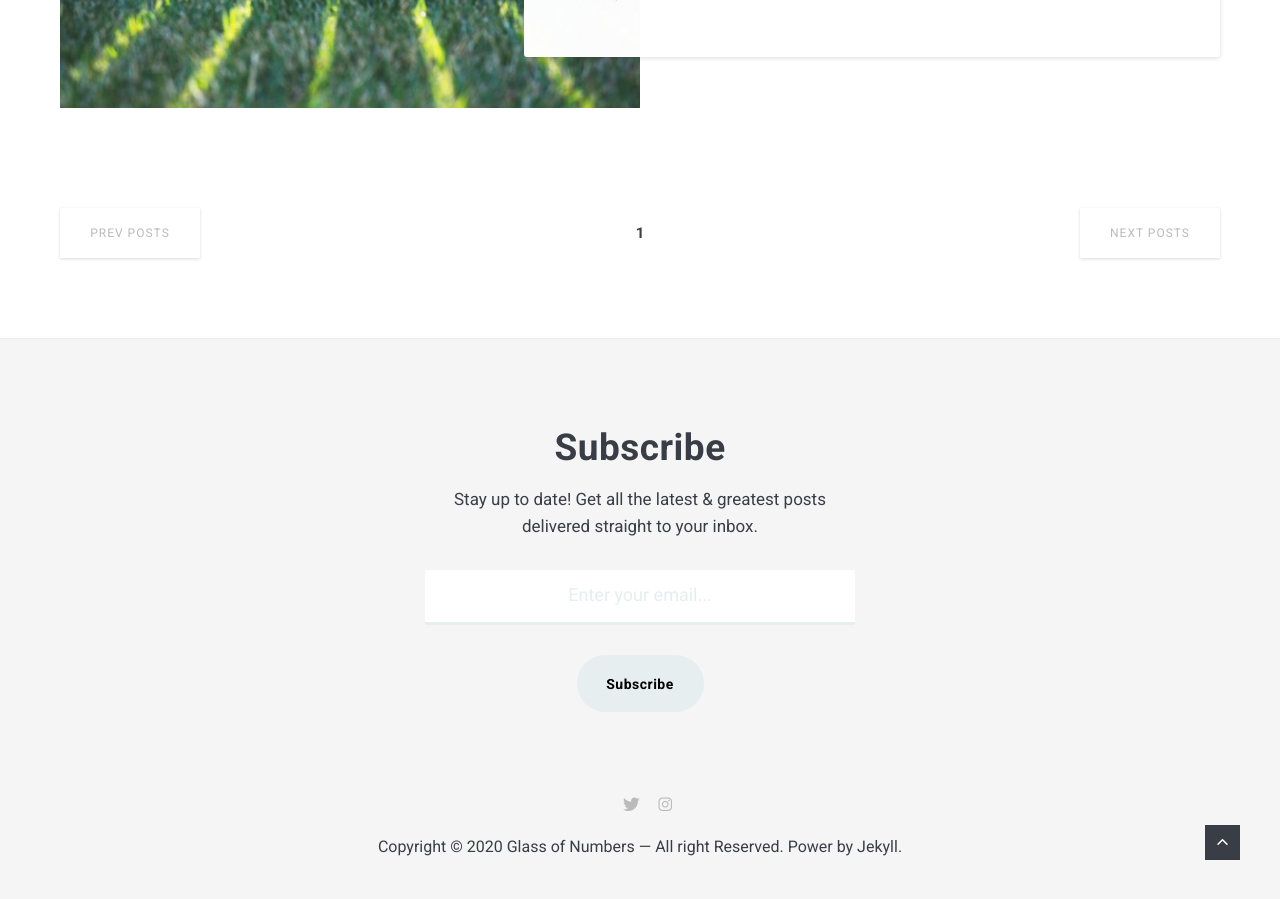
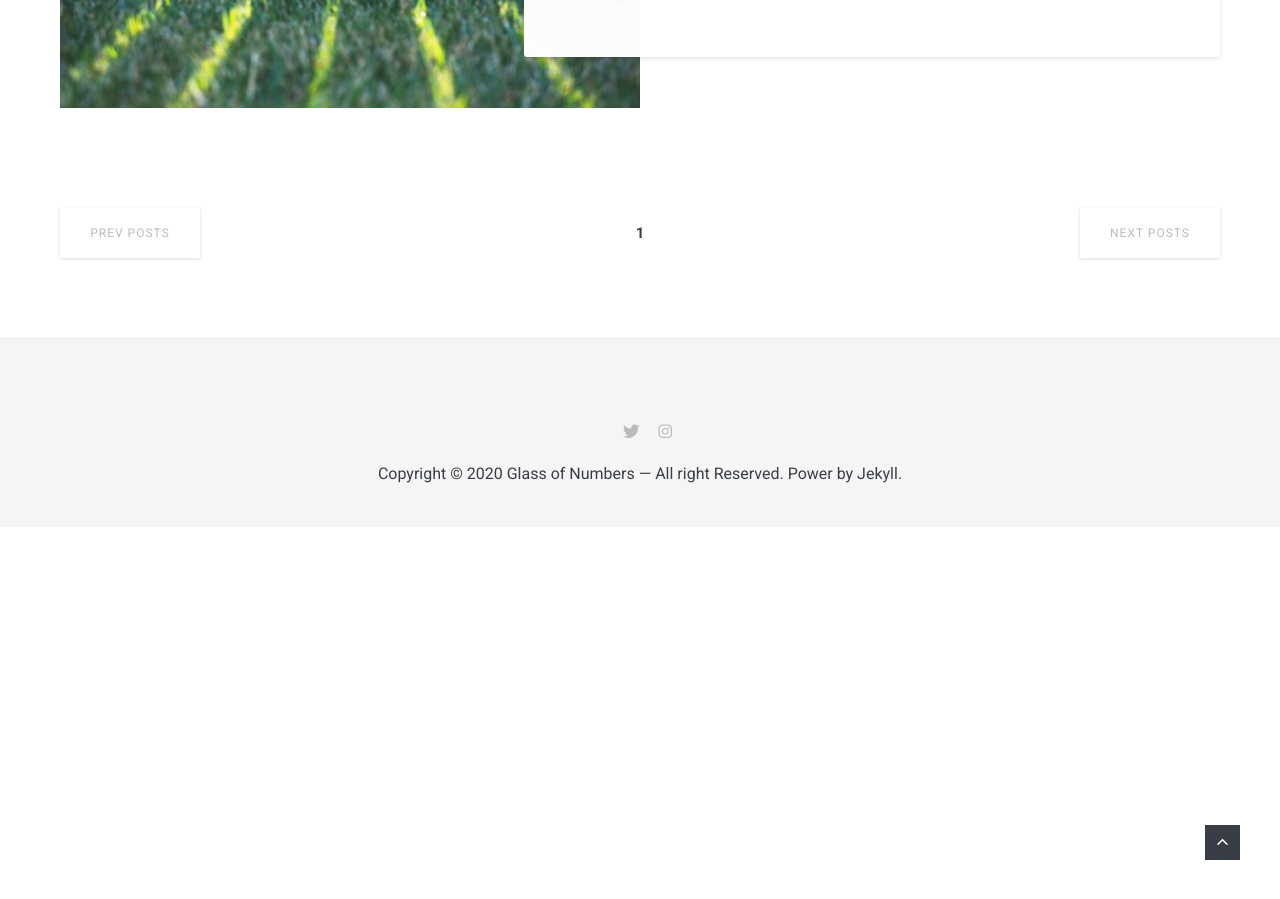
Before and after one commit to mokcak/mokcak.github.io, a Jekyll site: the page built from index.html, in a window 1280 px wide and 900 px high, scrolled down 1042 px. Built offline with Jekyll 4.4.1, drawn with Linux system fonts in a browser that asks for light colours; nearby versions of some CDN libraries; the list of posts is cut into pages by our own code.

Commit message:
Update subscribe.html

```diff
--- a/_includes/subscribe.html
+++ b/_includes/subscribe.html
@@ -1,5 +1,5 @@
 <div class="container">
-  <div class="subscribe">
+  <!-- <div class="subscribe">
     <h3 class="subscribe__title">Subscribe</h3>
     <p class="subscribe__subtitle">Stay up to date! Get all the latest & greatest posts delivered straight to your inbox.</p>
     <form class="subscribe-form validate" action="{% if site.data.settings.mailchimp %}//{{site.data.settings.mailchimp}}{% else %}#{% endif %}"
@@ -11,5 +11,5 @@
       </div>
       <input class="subscribe__button" id="mc-embedded-subscribe" type="submit" name="subscribe" value="Subscribe">
     </form>
-  </div>
+  </div> -->
 </div>
```
